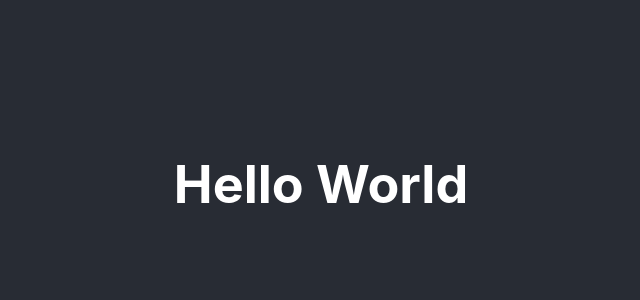
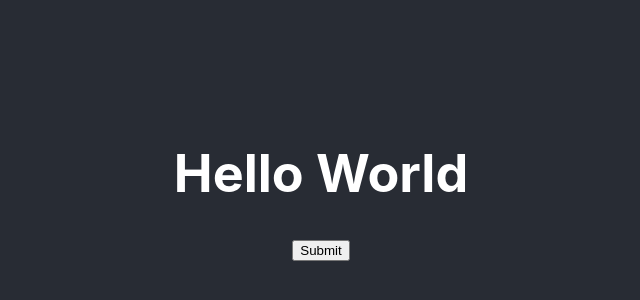
Before and after one commit to waterpolymer/Fullstack-CRUD-App, a React (Create React App) app: page / in a window 1280 px wide. Shown: the part 216-516 px from the top of the page, without its empty margins (319-959 px from the left). Built offline with nearby package versions, Linux system fonts and the light colour scheme.

Commit message:
successfully added stdent to allStudents state attribute

```diff
--- a/public/index.html
+++ b/public/index.html
@@ -9,7 +9,6 @@
       name="description"
       content="Web site created using create-react-app"
     />
-    <link rel="apple-touch-icon" href="%PUBLIC_URL%/logo192.png" />
     <!--
       manifest.json provides metadata used when your web app is installed on a
       user's mobile device or desktop. See https://developers.google.com/web/fundamentals/web-app-manifest/
--- a/src/App.js
+++ b/src/App.js
@@ -2,20 +2,39 @@ import React, { Component } from "react";
 import "./App.css";
 import { connect } from "react-redux";
 import { addStudent } from "./store/utilities/student";
+
+//Dummy data
+let student1 = {
+  id: 2,
+  firstName: "bob",
+  lastName: "jones",
+  email: "bobbyboy1234@yahoo.com",
+  gpa: 3.7,
+  campusId: 1
+};
+
 class App extends Component {
+  addStudent = student => {
+    this.props.addStudent(student);
+  };
+
+  onSubmit(student1) {
+    this.props.addStudent(student1);
+  }
+
   render() {
     return (
       <div className="App">
         <header className="App-header">
           <h1>Hello World</h1>
+          <button type="button" onClick={() => this.onSubmit(student1)}>
+            Submit
+          </button>
+          {console.log(this.props.allStudents)}
         </header>
       </div>
     );
   }
-
-  addStudent = student => {
-    this.props.addStudent(student);
-  };
 }
 
 // Declaration for mapStateToProps;
@@ -23,8 +42,7 @@ class App extends Component {
 // The values of these keys reflect the value of the piece of state in your Redux store;
 const mapState = state => {
   return {
-    counter: state.counter,
-    students: state.students
+    allStudents: state.studentReducer
   };
 };
 
--- a/src/store/utilities/student.js
+++ b/src/store/utilities/student.js
@@ -1,6 +1,12 @@
 //ACTION TYPES
 const ADD_STUDENT = "ADD_STUDENT";
 const SHOW_STUDENT = "SHOW_STUDENT";
+
+//INITIAL STATE
+//allStudents and allCampuses will start off as empty
+const initialState = {
+  allStudents: []
+};
 
 //ACTION CREATERS
 
@@ -8,7 +14,12 @@ const SHOW_STUDENT = "SHOW_STUDENT";
 //No payload b/c we are only using this to add the student to the array of allStudents
 export const addStudent = student => {
   return {
-    type: ADD_STUDENT
+    /*
+    type: ADD_STUDENT,
+    allStudents: [...state.allStudents, student]
+    */
+    type: ADD_STUDENT,
+    payload: student
   };
 };
 
@@ -24,12 +35,15 @@ export const fetchStudent = student => {
 //THUNKS, SKIP FOR NOW CAUSE WE DONT HAVE ANY ASYNCH STUFF YET LOL
 
 //REDUCER FUNCTIONS
-function studentReducer(state = {}, action) {
+function studentReducer(state = initialState, action) {
   switch (action.type) {
     case SHOW_STUDENT:
       return action.payload;
     case ADD_STUDENT:
-      return {};
+      return {
+        ...state,
+        allStudents: [...state.allStudents, action.payload]
+      };
     default:
       return state;
   }
```
Also changed, not shown: public/manifest.json.
